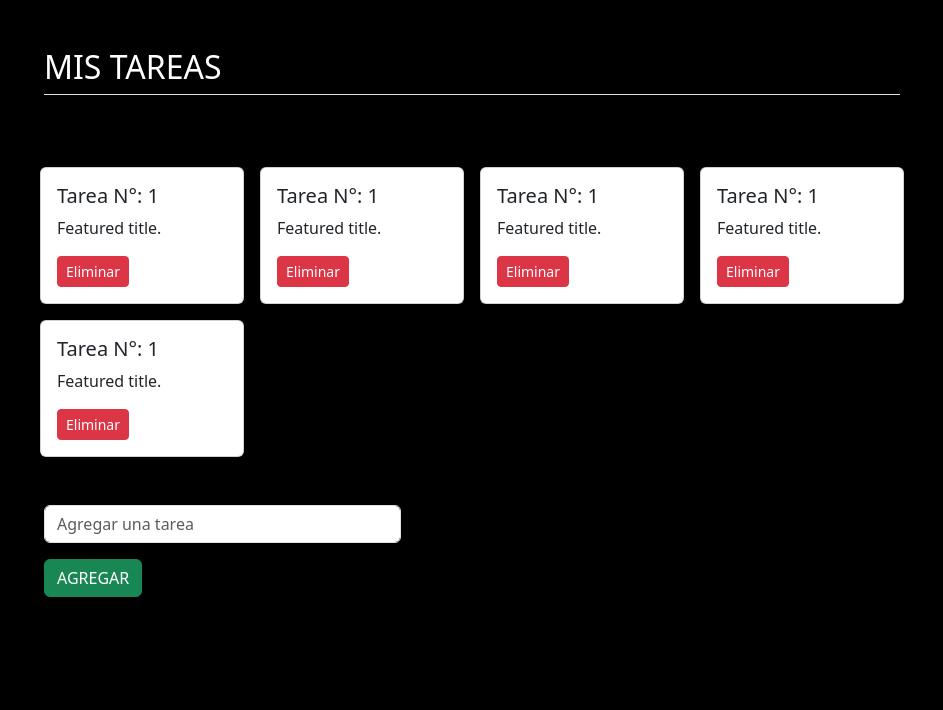
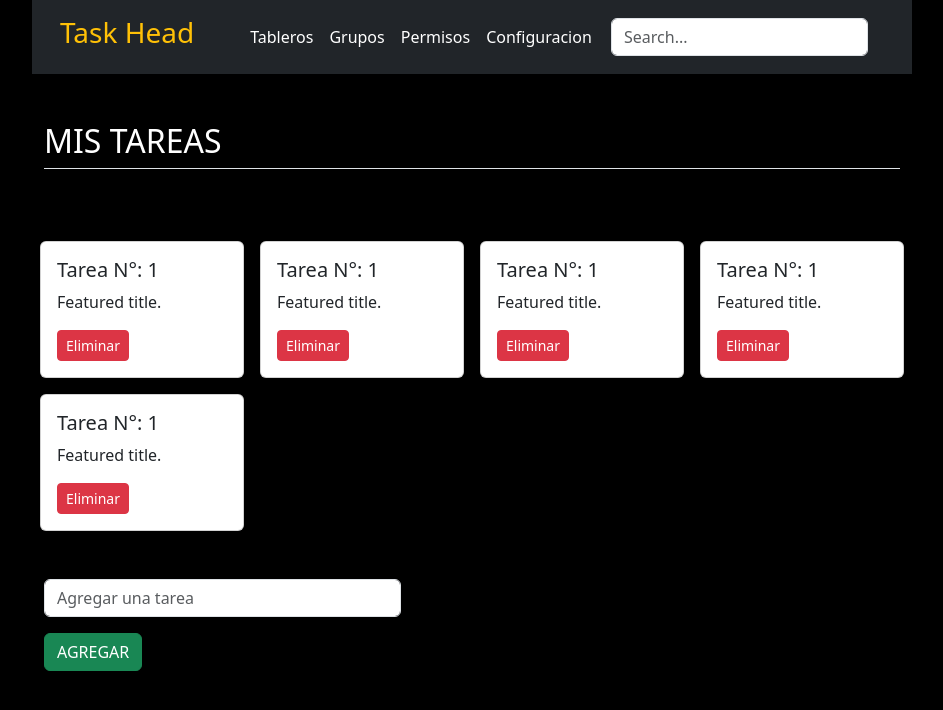
Before and after one commit to nestor-labiuk/RC-Curso-ReactJs, a React (Vite) app: page / in a window 1280 px wide. Shown: the top 710 px of the page, without its empty margins (168-1111 px from the left). Built offline with nearby package versions, Linux system fonts and the light colour scheme.

Commit message:
Se agrego la cabecera del task

```diff
--- a/src/02-Clase-Repaso/ProductGalery.jsx
+++ b/src/02-Clase-Repaso/ProductGalery.jsx
@@ -8,16 +8,30 @@
 export const ProductGalery = () => {
   return (
     <>
+            <header className="p-3 bg-dark text-white">
+            <div className="container">
+            <div className="d-flex flex-wrap align-items-center justify-content-center justify-content-lg-start">
+                <h3 className="text-warning">Task Head</h3>
+                <a href="/" className="d-flex align-items-center mb-2 mb-lg-0 text-white text-decoration-none">
+                <svg className="bi me-2" width="40" height="32" role="img" aria-label="Bootstrap"><use xlink:href="#bootstrap"></use></svg>
+                </a>
+
+                <ul className="nav col-12 col-lg-auto me-lg-auto mb-2 justify-content-center mb-md-0">
+                <li><a href="#" className="nav-link px-2 text-white">Tableros</a></li>
+                <li><a href="#" className="nav-link px-2 text-white">Grupos</a></li>
+                <li><a href="#" className="nav-link px-2 text-white">Permisos</a></li>
+                <li><a href="#" className="nav-link px-2 text-white">Configuracion</a></li>
+                </ul>
+
+                <form className="col-12 col-lg-auto mb-3 mb-lg-0 me-lg-3">
+                <input type="search" className="form-control form-control-dark" placeholder="Search..." aria-label="Search"/>
+                </form>
+            </div>
+            </div>
+        </header>
         <div className="container py-5" id="featured-3">
             <h2 className="pb-2 border-bottom text-white">MIS TAREAS</h2>
             <div className="row py-5">
-                {/* <div className="feature col border-bottom pb-3">
-                    <h5 className='text-warning'>Tarea N°: 1</h5>
-                    <h3 className="fs-2 text-white">Featured title</h3>
-                    <button type='button' className="btn btn-sm btn-outline-danger">
-                    Eliminar
-                    </button>
-                </div> */}
                 <div className='col-sm-3 gy-3 gx-3'>
                     <div className="card" style={{width: "18rem;"}}>
                         <div className="card-body">
```
